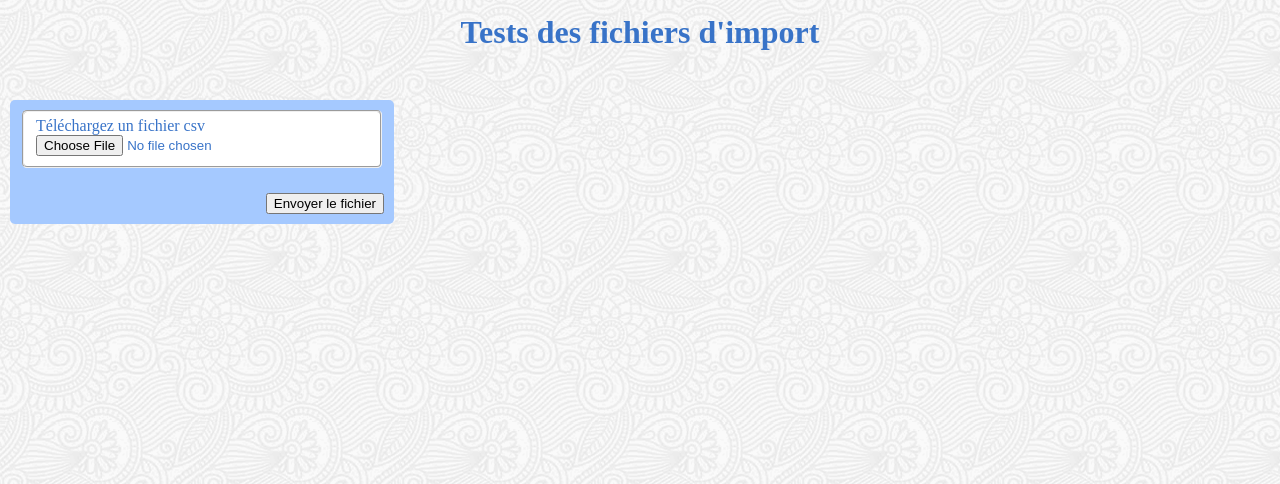
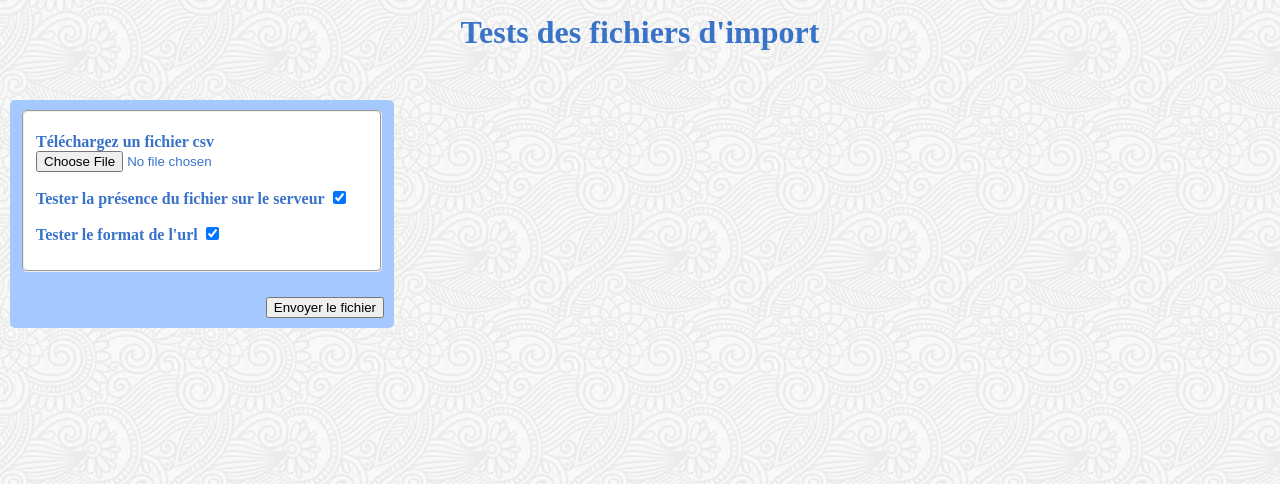
Before and after one commit to bibnumbcu/omeka-forms, a PHP site: page /pages/testsfichiers/ in a window 1280 px wide. Shown: the part 177-661 px from the top of the page. Run offline with PHP 8.4, Linux system fonts and the light colour scheme; a stand-in replaces the project's code that opens the database connection; some libraries are stand-ins or nearby versions.

Commit message:
feature: add test options on file test form

```diff
--- a/pages/testsfichiers/index.php
+++ b/pages/testsfichiers/index.php
@@ -10,8 +10,20 @@
         <form enctype="multipart/form-data" action="." method="post">
             <fieldset>
                 <input type="hidden" name="MAX_FILE_SIZE" value="2000000000" />
+                <div class="element-form">
                     <label for="fichiercsv">Téléchargez un fichier csv</label>
                     <input name="fichiercsv" type="file" accept=".csv"/>
+                </div>
+
+                <div class="element-form">
+                        <label for="files_exists">Tester la présence du fichier sur le serveur</label>
+                        <input type="checkbox" id="files_exists" name="files_exists" checked />
+                </div>
+
+                <div class="element-form">
+                    <label for="url_format">Tester le format de l'url</label>
+                    <input type="checkbox" id="url_format" name="url_format" checked />
+                </div>
             </fieldset>
             <input type="submit" value="Envoyer le fichier" />
         </form>
@@ -45,6 +57,16 @@
 
         fclose($file);
 
+
+        $files_exists_tests = true;
+        if (!isset($_POST['files_exists'])){
+                $files_exists_tests = false;
+        }
+
+        $url_format_test = true;
+        if (!isset($_POST['url_format'])){
+                $url_format_test = false;
+        }
 ?>
 <div class="content">
     <?php
@@ -71,11 +93,11 @@
                 $message .= '<li>Il y a un accent dans le nom de fichier</li>';
             }
             if (!$errors){
-                if (!file_exists($filesToImportDir.'/'.$filename)){
+                if ($files_exists_tests && !file_exists($filesToImportDir.'/'.$filename)){
                     $errors = true;
                     $message .= '<li>Le fichier n\'existe pas sur le serveur.</li>';
                 }
-                else if(!preg_match($filesUrlPattern, $one_url)){
+                else if($url_format_test && !preg_match($filesUrlPattern, $one_url)){
                     $errors = true;
                     $message .= '<li>L\'url du fichier est incorrecte</li>';
                 }
--- a/style/css/style.css
+++ b/style/css/style.css
@@ -137,6 +137,13 @@ h1{
 	text-align:right;
 }
 
+.tests .element-form{
+	margin: 1rem 0;
+}
+
+.tests .element-form label{
+	font-weight: bold;
+}
 .tests form fieldset{
 	text-align: left;
 	background: #fff;
```
